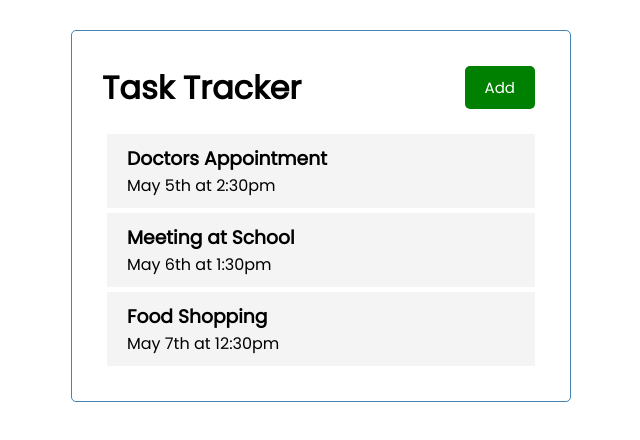
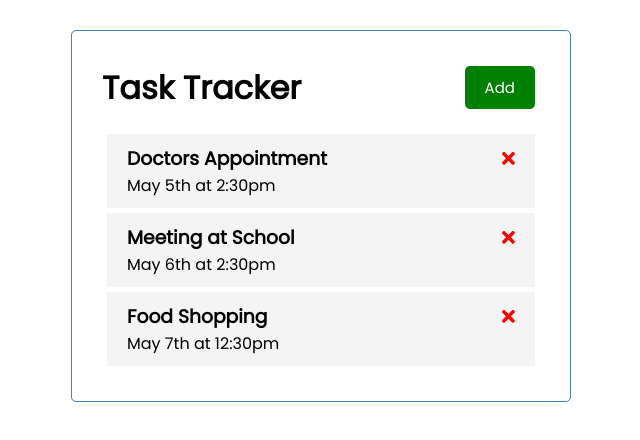
Before and after one commit to kellenwiltshire/angular-tasks, an Angular app: page / in a window 1280 px wide. Shown: the top 440 px of the page, without its empty margins (319-959 px from the left). Built offline with nearby package versions, Linux system fonts and the light colour scheme; data requests are answered from the project's data file.

Commit message:
working on tasks service

```diff
--- /dev/null
+++ b/db.json
@@ -0,0 +1,22 @@
+{
+  "tasks": [
+    {
+      "id": 1,
+      "text": "Doctors Appointment",
+      "day": "May 5th at 2:30pm",
+      "reminder": true
+    },
+    {
+      "id": 2,
+      "text": "Meeting at School",
+      "day": "May 6th at 2:30pm",
+      "reminder": true
+    },
+    {
+      "id": 3,
+      "text": "Food Shopping",
+      "day": "May 7th at 12:30pm",
+      "reminder": false
+    }
+  ]
+}
--- a/package.json
+++ b/package.json
@@ -6,7 +6,8 @@
     "start": "ng serve",
     "build": "ng build",
     "watch": "ng build --watch --configuration development",
-    "test": "ng test"
+    "test": "ng test",
+    "server": "json-server --watch db.json --port 5000"
   },
   "private": true,
   "dependencies": {
@@ -23,6 +24,7 @@
     "@fortawesome/free-brands-svg-icons": "^5.15.4",
     "@fortawesome/free-regular-svg-icons": "^5.15.4",
     "@fortawesome/free-solid-svg-icons": "^5.15.4",
+    "json-server": "^0.17.0",
     "rxjs": "~7.5.0",
     "tslib": "^2.3.0",
     "zone.js": "~0.11.4"
--- a/src/app/components/task-item/task-item.component.html
+++ b/src/app/components/task-item/task-item.component.html
@@ -1,4 +1,7 @@
 <div class="task">
-  <h3>{{ task.text }}</h3>
+  <h3>
+    {{ task.text }}
+    <fa-icon [ngStyle]="{ color: 'red' }" [icon]="faTimes"></fa-icon>
+  </h3>
   <p>{{ task.day }}</p>
 </div>
--- a/src/app/components/task-item/task-item.component.ts
+++ b/src/app/components/task-item/task-item.component.ts
@@ -1,5 +1,6 @@
 import { Component, OnInit, Input } from '@angular/core';
 import { Task } from '../../Task';
+import { faTimes } from '@fortawesome/free-solid-svg-icons';
 
 @Component({
   selector: 'app-task-item',
@@ -8,6 +9,7 @@ import { Task } from '../../Task';
 })
 export class TaskItemComponent implements OnInit {
   @Input() task?: Task;
+  faTimes = faTimes;
 
   constructor() {}
 
--- a/src/app/components/tasks/tasks.component.ts
+++ b/src/app/components/tasks/tasks.component.ts
@@ -1,6 +1,6 @@
 import { Component, OnInit } from '@angular/core';
+import { TaskService } from '../../services/task.service';
 import { Task } from 'src/app/Task';
-import { TASKS } from 'src/app/mock-tasks';
 
 @Component({
   selector: 'app-tasks',
@@ -8,8 +8,11 @@ import { TASKS } from 'src/app/mock-tasks';
   styleUrls: ['./tasks.component.css'],
 })
 export class TasksComponent implements OnInit {
-  tasks: Task[] = TASKS;
-  constructor() {}
+  tasks: Task[] = [];
 
-  ngOnInit(): void {}
+  constructor(private taskService: TaskService) {}
+
+  ngOnInit(): void {
+    this.taskService.getTasks().subscribe((tasks) => (this.tasks = tasks));
+  }
 }
--- /dev/null
+++ b/src/app/services/task.service.ts
@@ -0,0 +1,17 @@
+import { Injectable } from '@angular/core';
+import { Observable } from 'rxjs';
+import { HttpClient, HttpHeaders } from '@angular/common/http';
+import { Task } from '../Task';
+
+@Injectable({
+  providedIn: 'root',
+})
+export class TaskService {
+  private apiURL = 'http://localhost:5000/tasks';
+
+  constructor(private http: HttpClient) {}
+
+  getTasks(): Observable<Task[]> {
+    return this.http.get<Task[]>(this.apiURL);
+  }
+}
```
Also changed, not shown: src/app/app.module.ts (+6 -8 lines), 2 other files (tests, documents, lock files or other folders).
